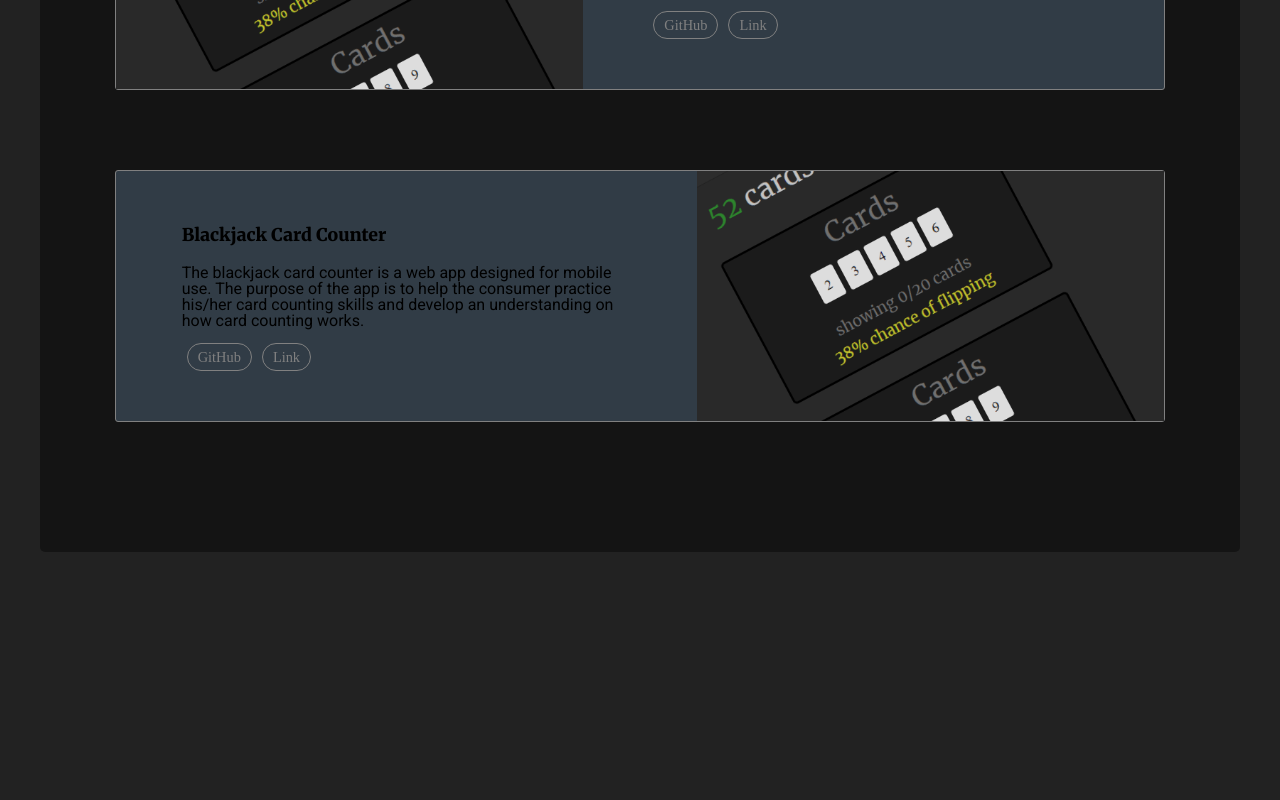
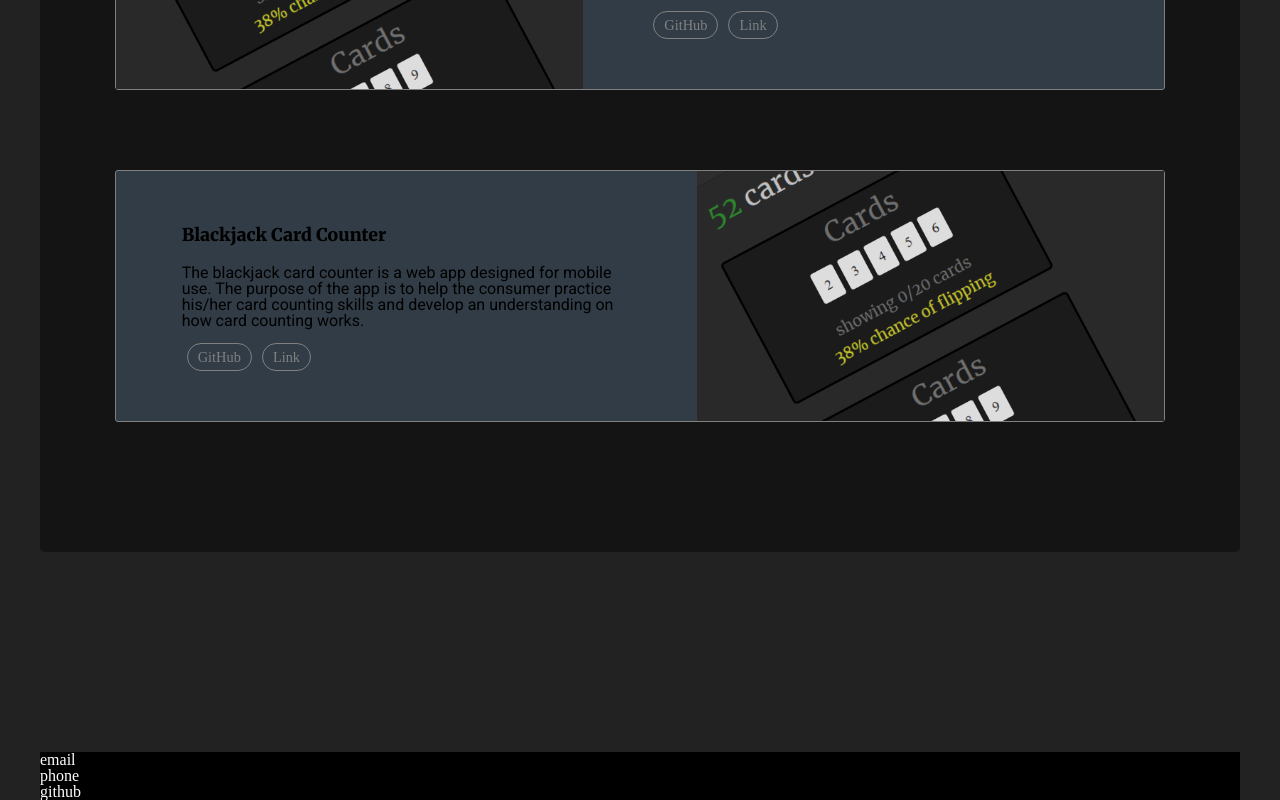
Before and after one commit to BrandonHarrison01/portfolio, a React (Create React App) app: page / in a window 1280 px wide. Shown: the part 2671-3471 px from the top of the page. Before the commit the page ends 3423 px from the top, so only its background shows below. Built offline with nearby package versions, Linux system fonts and the light colour scheme.

Commit message:
added contact styling

```diff
--- a/src/App.js
+++ b/src/App.js
@@ -6,6 +6,7 @@ import TitlePage from './components/TitlePage'
 import TechnologiesPage from './components/TechnologiesPage'
 import Projects from './components/Projects'
 import About from './components/About'
+import Contact from './components/Contact'
 
 function App() {
   return (
@@ -15,6 +16,7 @@ function App() {
       <About />
       <TechnologiesPage />
       <Projects />
+      <Contact />
       {/* ↓ navigate to new page ↓ 😎 */}
     </div>
   );
--- /dev/null
+++ b/src/components/Contact.js
@@ -0,0 +1,14 @@
+import React from 'react'
+import '../styling/Contact.scss'
+
+function Contact() {
+    return(
+        <div className='contact-container'>
+            <h2>email</h2>
+            <h2>phone</h2>
+            <h2>github</h2>
+        </div>
+    )
+}
+
+export default Contact
--- /dev/null
+++ b/src/styling/Contact.scss
@@ -0,0 +1,4 @@
+.contact-container {
+    background-color: black;
+    color: white;
+}
```
